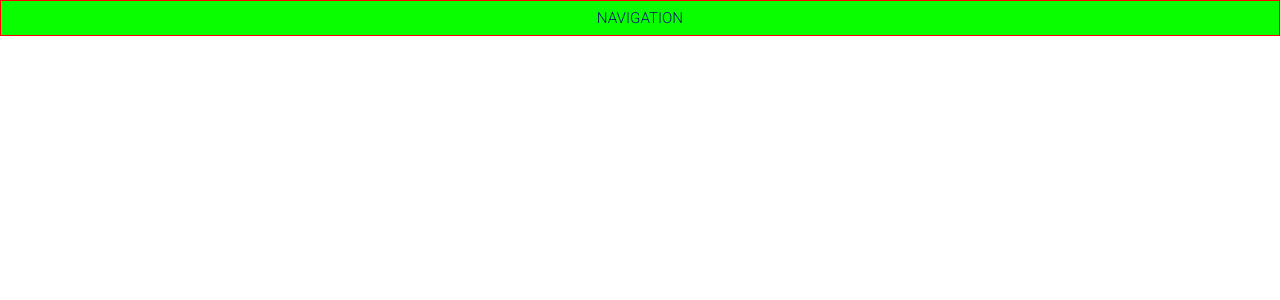
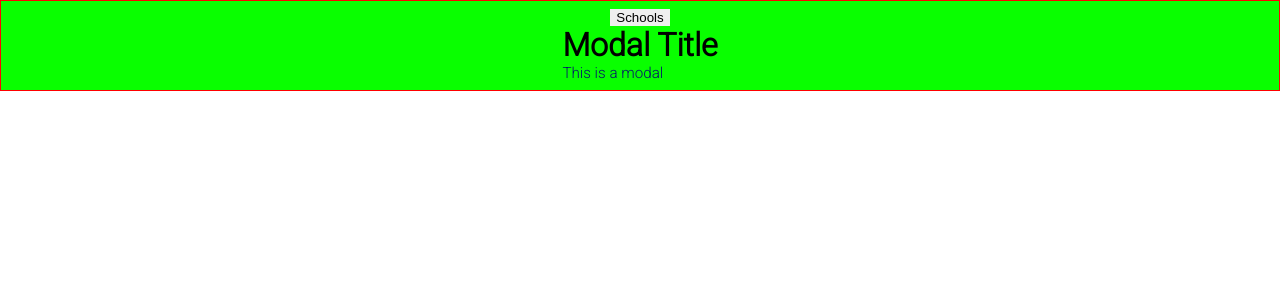
Before and after one commit to Brunno-DaSilva/long-form-article, a React (Create React App) app: page / in a window 1280 px wide. Shown: the top 300 px of the page. Built offline with nearby package versions, Linux system fonts and the light colour scheme.

Commit message:
Added initial files, added README REQUIREMENTS

```diff
--- /dev/null
+++ b/src/components/Modal/Modal.js
@@ -0,0 +1,12 @@
+import React from "react";
+
+const Modal = () => {
+  return (
+    <div>
+      <h1>Modal Title</h1>
+      <p>This is a modal</p>
+    </div>
+  );
+};
+
+export default Modal;
--- a/src/components/Navigation/Navigation.js
+++ b/src/components/Navigation/Navigation.js
@@ -1,10 +1,15 @@
 import React from "react";
+import Modal from "../Modal/Modal";
+
 import "./Navigation.css";
 
 const Navigation = () => {
   return (
     <div className="navigation">
-      <p>NAVIGATION</p>
+      <button type="button" className="btn">
+        Schools
+      </button>
+      <Modal />
     </div>
   );
 };
```
Also changed, not shown: src/components/LandingPage/LandingPage.js (added, +11 -0 lines), src/components/LandingPage/landingPage.css (added), src/components/Modal/modal.css (added), 1 other file (tests, documents, lock files or other folders).
